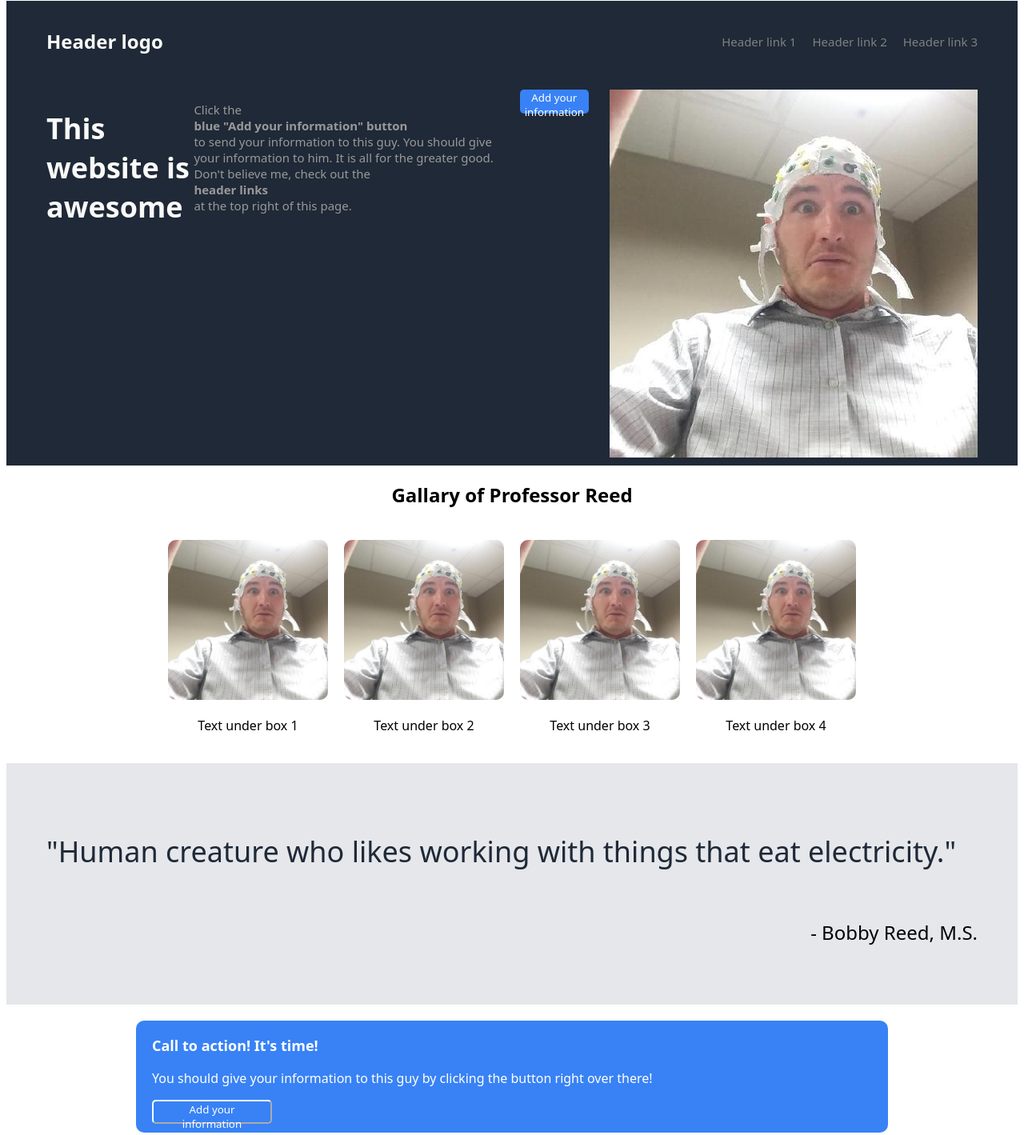
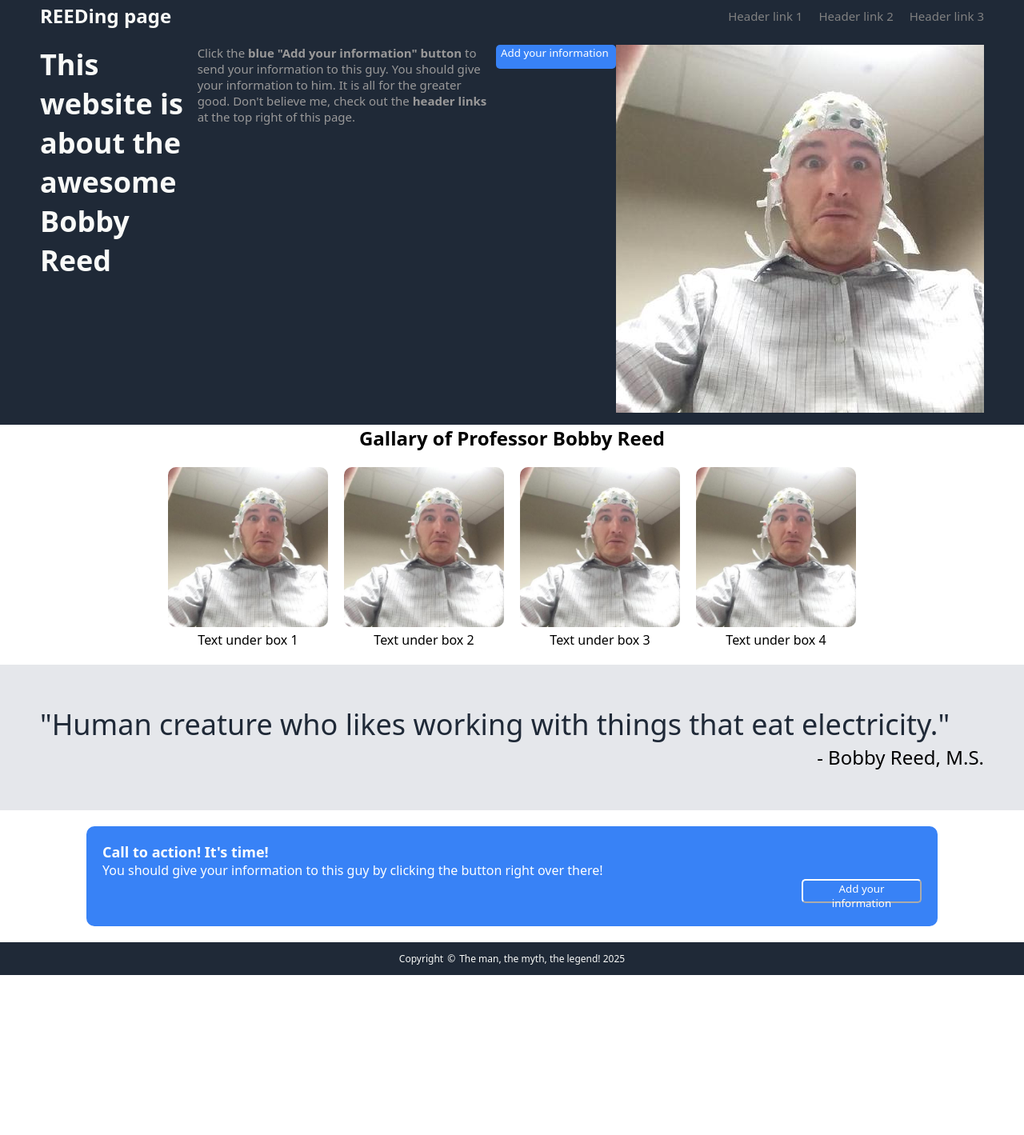
Before and after one commit to bpmryan/LandingPage, a plain HTML site: page code/index.html in a window 1280 px wide. Shown: the part 7-1426 px from the top of the page at 80% size. After the commit the page ends 1226 px from the top, so only its background shows below. Drawn offline with Linux system fonts and the light colour scheme.

Commit message:
Fix inheritance issue with blueBox card

```diff
--- a/code/index.html
+++ b/code/index.html
@@ -11,12 +11,12 @@
 <body>
     <!-- Navbar -->
     <div class="nav">
-        <p>Header logo</p>
+        <p>REEDing page</p>
         <!-- Navbar header links -->
         <div class="navLinks">
-            <a href="https://www.okcu.edu/faculty/bobby-reed-m-s">Header link 1</a>
-            <a href="https://www.linkedin.com/in/bobbylreed/">Header link 2</a>
-            <a href="https://github.com/bobbyreed">Header link 3</a>
+            <a href="https://www.okcu.edu/faculty/bobby-reed-m-s" target="_blank">Header link 1</a>
+            <a href="https://www.linkedin.com/in/bobbylreed/" target="_blank">Header link 2</a>
+            <a href="https://github.com/bobbyreed" target="_blank">Header link 3</a>
         </div>
     </div>
 
@@ -24,11 +24,20 @@
 
     <!-- Hero section -->
     <div class="hero">
-        <h1>This website is awesome</h1>
-        <p class="heroText">Click the <strong>blue "Add your information" button</strong> to send your information to
-            this guy. You should give your information to him. It is all for the greater good. Don't believe me, check
+        <div>
+            <h1>This website is about the awesome Bobby Reed</h1>
+        </div>
+        <div class="heroPara">
+            <p class="heroText">Click the <strong>blue "Add your information" button</strong> to send your information
+                to
+                this guy. You should give your information to him. It is all for the greater good. Don't believe me,
+                check
                 out the <strong>header links</strong> at the top right of this page.</p>
-        <button class="heroButton"> <a href="https://abobbyreed.com/">Add your information</a></button>
+        </div>
+        <div>
+            <button class="heroButton"> <a href="https://abobbyreed.com/" target="_blank">Add your
+                    information</a></button>
+        </div>
         <div class="heroImg">
             <!-- Image should go on the right side of the page -->
             <img src="../media/bobbyReed.jpg" alt="Professor Bobby Reed">
@@ -38,7 +47,7 @@
 
     <!-- 3rd section -->
     <div class="reedH2">
-        <h2>Gallary of Professor Reed</h2>
+        <h2>Gallary of Professor Bobby Reed</h2>
     </div>
     <div class="reedGal">
         <!-- horizontal boxes -->
@@ -79,17 +88,16 @@
     </div>
 
     <!-- 5th section -->
-    <card class = "card">
-        <div class="blueBox p">
-            <div class = "blueBoxHead">
+    <card class="card">
+        <div class="blueBoxHead">
             <p>Call to action! It's time!</p>
         </div>
         <div>
             <p>You should give your information to this guy by clicking the button right over there!</p>
         </div>
-            <div>
-                <button class="blueBoxButton"><a href="https://abobbyreed.com/">Add your information</a></button>
-            </div>
+        <div class="blueBoxButton">
+            <button><a href="https://abobbyreed.com/" target="_blank">Add your
+                information</a></button>
         </div>
     </card>
 
@@ -99,7 +107,7 @@
             <p>Copyright </p>
         </div>
         <div>
-            <p>The man, the myth, the legend! 2025</p>
+            <p class="copyright">The man, the myth, the legend! 2025</p>
         </div>
     </div>
 </body>
--- a/code/style.css
+++ b/code/style.css
@@ -1,3 +1,7 @@
+* {
+    margin: 0px;
+}
+
 /* Applies to only nav bar stuff */
 .nav {
     display: flex;
@@ -37,24 +41,30 @@
     font-family: system-ui, -apple-system, BlinkMacSystemFont, 'Segoe UI', Roboto, 'Open Sans', 'Helvetica Neue', sans-serif;
     background-color: #1f2937;
     padding: 10px 50px;
+}
+
+.heroHead {
+    flex-direction: column;
+}
+
+.heroPara {
+    flex-direction: column;
 
 }
 
 .heroText {
-    display: flex;
-    flex-direction: column;
+    /* display: flex; */
+    /* flex-direction: column; */
     font-size: 15px;
     color: rgb(154, 153, 153);
-    text-align: left;
+    /* text-align: left; */
 }
 
 .heroImg {
-    display: flex;
-    justify-content: flex-end;
-    align-self: flex-end;
-    width: 100%;
-    height: auto;
+    width: 50%;
+    height: 50%;
     border-radius: 20px;
+    align-self: center;
 }
 
 /* Buttons section */
@@ -89,6 +99,10 @@ button:visited {
 }
 
 .blueBoxButton {
+    align-self: flex-end;
+}
+
+.blueBoxButton button {
     border-color: white;
 }
 
@@ -117,7 +131,7 @@ button:visited {
 /* Quote section */
 .quoteSection {
     display: flex;
-    flex-direction:column;
+    flex-direction: column;
     font-family: system-ui, -apple-system, BlinkMacSystemFont, 'Segoe UI', Roboto, 'Open Sans', 'Helvetica Neue', sans-serif;
     background-color: #e5e7eb;
     padding: 50px;
@@ -137,16 +151,17 @@ button:visited {
 /* 5th section */
 .card {
     display: flex;
-    align-items: center;
+    flex-direction: column;
+    justify-self: center;
     background-color: #3882f6;
-    width: 900px;
-    height: 100px;
+    width: 80%;
+    height: auto;
     border-radius: 10px;
     padding: 20px;
     margin: 20px auto;
 }
 
-.blueBox p{
+.card p {
     font-family: system-ui, -apple-system, BlinkMacSystemFont, 'Segoe UI', Roboto, 'Open Sans', 'Helvetica Neue', sans-serif;
     color: white;
 }
@@ -157,13 +172,20 @@ button:visited {
 }
 
 /* footer */
-.footer{
+.footer {
     display: flex;
+    justify-content: center;
     align-content: center;
-
     background-color: #1f2937;
     color: #f9faf8;
     font-size: 12px;
     font-family: system-ui, -apple-system, BlinkMacSystemFont, 'Segoe UI', Roboto, 'Open Sans', 'Helvetica Neue', sans-serif;
     padding: 12px;
 }
+
+/* copyright sign */
+.copyright::before {
+    content: "\00A9";
+    margin-left: 5px;
+    margin-right: 5px;
+}
```
Lines whose indentation alone changed are shown as unchanged.
